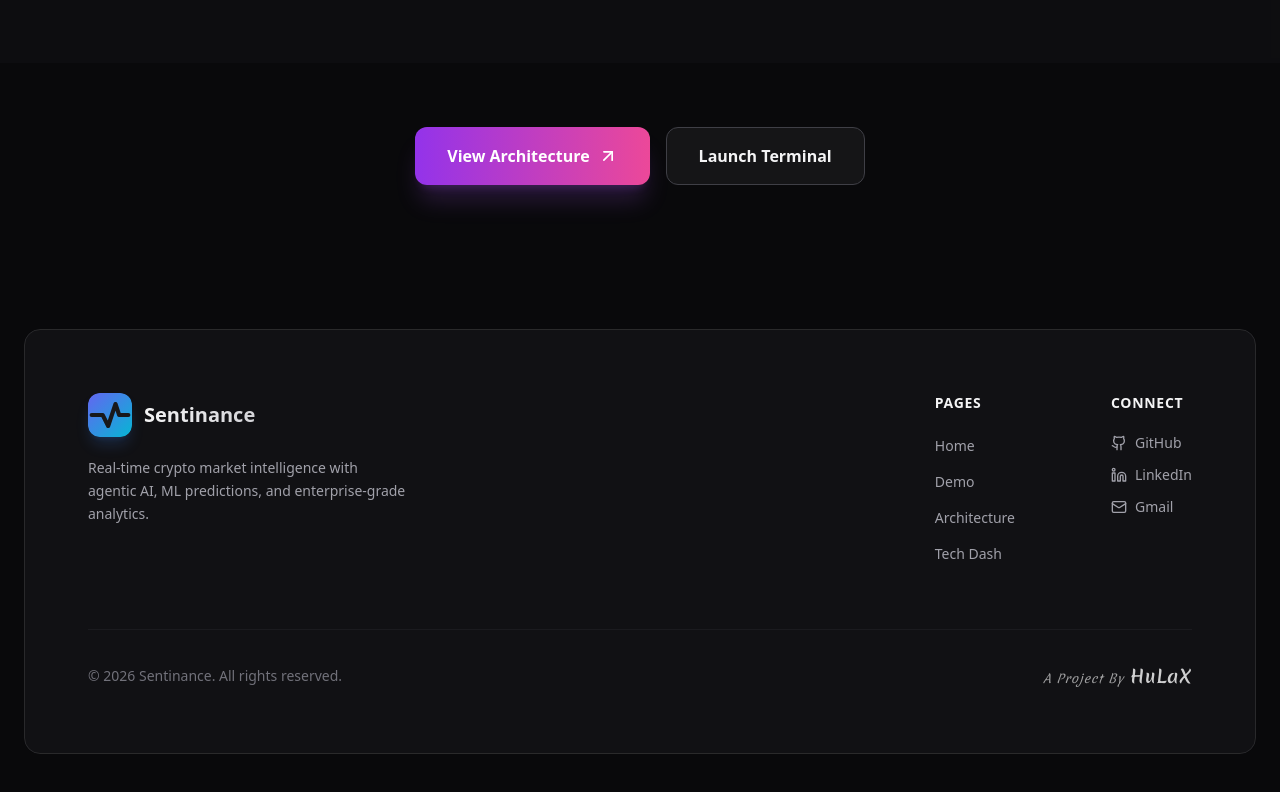
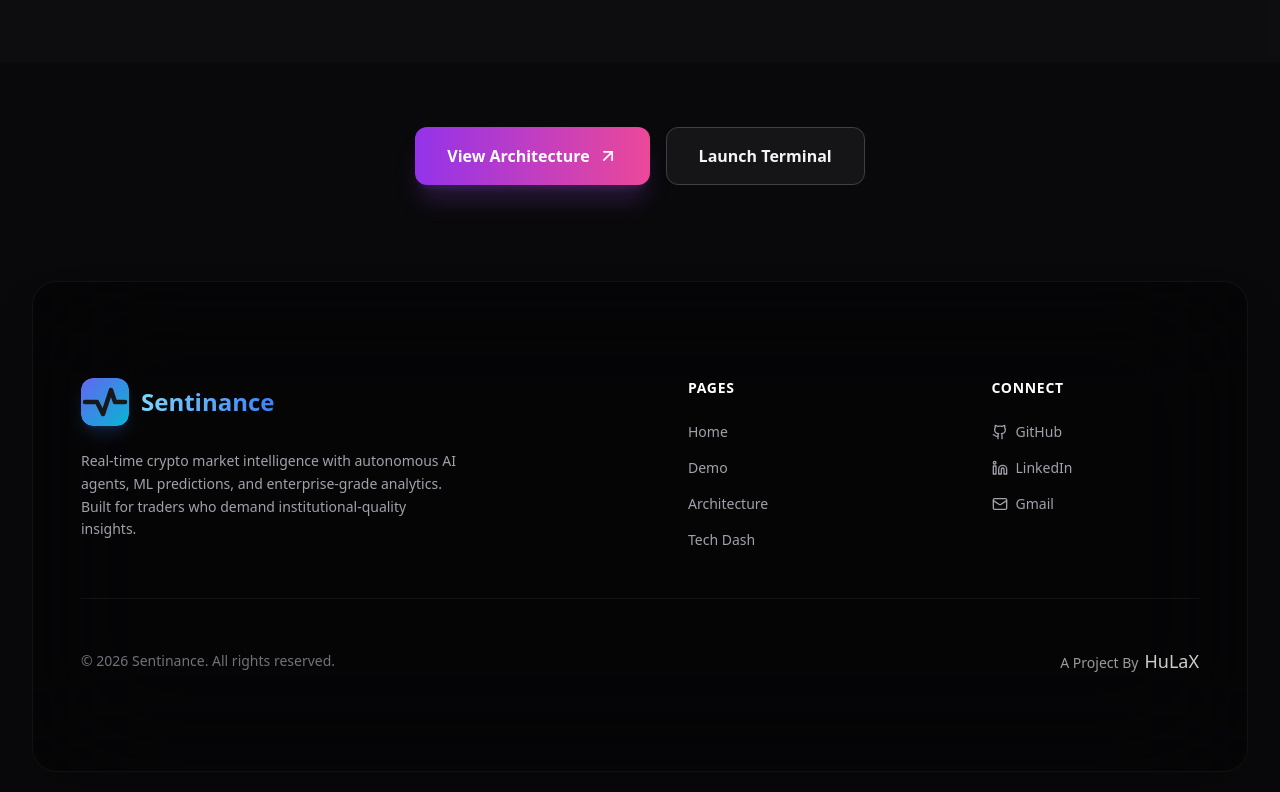
Before and after one commit to HuLaxx/Sentinance, a Next.js app in the folder apps/web/: page /techdash in a window 1280 px wide. Shown: the part 1975-2767 px from the top of the page. Built offline with nearby package versions, Linux system fonts and the light colour scheme.

Commit message:
feat: Live data fetching + Shiftify-style glassmorphism footer + dynamic status banner

```diff
--- a/apps/web/src/app/demo/page.tsx
+++ b/apps/web/src/app/demo/page.tsx
@@ -1,6 +1,6 @@
 'use client';
 
-import { useState } from 'react';
+import { useState, useEffect } from 'react';
 import Link from 'next/link';
 import {
   TrendingUp,
@@ -88,23 +88,35 @@ const INITIAL_ASSETS: Asset[] = [
 // DEMO NOTICE COMPONENT
 // ============================================
 
-function DemoNotice() {
+function DemoNotice({ isLive }: { isLive: boolean }) {
   return (
-    <div className="bg-gradient-to-r from-amber-900/40 via-amber-800/30 to-amber-900/40 border border-amber-500/40 rounded-2xl p-5 mb-8">
+    <div className={`bg-gradient-to-r ${isLive ? 'from-emerald-900/40 via-emerald-800/30 to-emerald-900/40 border-emerald-500/40' : 'from-amber-900/40 via-amber-800/30 to-amber-900/40 border-amber-500/40'} border rounded-2xl p-5 mb-8`}>
       <div className="flex flex-col md:flex-row md:items-center gap-4">
         <div className="flex items-center gap-3">
-          <div className="w-10 h-10 rounded-xl bg-amber-500/20 flex items-center justify-center">
-            <AlertTriangle className="w-5 h-5 text-amber-400" />
+          <div className={`w-10 h-10 rounded-xl ${isLive ? 'bg-emerald-500/20' : 'bg-amber-500/20'} flex items-center justify-center`}>
+            {isLive ? (
+              <span className="h-3 w-3 rounded-full bg-emerald-400 animate-pulse" />
+            ) : (
+              <AlertTriangle className="w-5 h-5 text-amber-400" />
+            )}
           </div>
           <div>
-            <h3 className="text-amber-200 font-bold">Demo Mode</h3>
-            <p className="text-amber-300/70 text-xs">Simulated fallback data</p>
+            <h3 className={`${isLive ? 'text-emerald-200' : 'text-amber-200'} font-bold`}>
+              {isLive ? 'Live Data' : 'Demo Mode'}
+            </h3>
+            <p className={`${isLive ? 'text-emerald-300/70' : 'text-amber-300/70'} text-xs`}>
+              {isLive ? 'Connected to API • Real-time updates' : 'Using fallback data'}
+            </p>
           </div>
         </div>
 
         <div className="flex-1 md:text-center">
-          <p className="text-amber-100/80 text-sm">
-            Free hosted demo. For <span className="text-amber-300 font-semibold">full live experience</span> →
+          <p className={`${isLive ? 'text-emerald-100/80' : 'text-amber-100/80'} text-sm`}>
+            {isLive ? (
+              <>Streaming live prices from <span className="text-emerald-300 font-semibold">Binance + yfinance</span></>
+            ) : (
+              <>Free hosted demo. For <span className="text-amber-300 font-semibold">full live experience</span> →</>
+            )}
           </p>
         </div>
 
@@ -112,10 +124,10 @@ function DemoNotice() {
           href="https://github.com/HuLaxx/Sentinance"
           target="_blank"
           rel="noopener noreferrer"
-          className="inline-flex items-center gap-2 px-4 py-2.5 bg-amber-500/20 hover:bg-amber-500/30 border border-amber-500/50 rounded-xl text-amber-100 font-medium text-sm transition-all hover:scale-[1.02]"
+          className={`inline-flex items-center gap-2 px-4 py-2.5 ${isLive ? 'bg-emerald-500/20 hover:bg-emerald-500/30 border-emerald-500/50' : 'bg-amber-500/20 hover:bg-amber-500/30 border-amber-500/50'} border rounded-xl ${isLive ? 'text-emerald-100' : 'text-amber-100'} font-medium text-sm transition-all hover:scale-[1.02]`}
         >
           <Github className="w-4 h-4" />
-          Clone & Run Locally
+          {isLive ? 'View Source' : 'Clone & Run Locally'}
           <ArrowRight className="w-3 h-3" />
         </a>
       </div>
@@ -279,6 +291,40 @@ function AddAssetModal({
 export default function DemoPage() {
   const [assets, setAssets] = useState<Asset[]>(INITIAL_ASSETS);
   const [showAddModal, setShowAddModal] = useState(false);
+  const [isLive, setIsLive] = useState(false);
+
+  // Fetch live prices from API
+  useEffect(() => {
+    const fetchPrices = async () => {
+      try {
+        const res = await fetch('http://localhost:8000/api/prices');
+        if (!res.ok) throw new Error('API unavailable');
+        const data = await res.json();
+
+        if (data.prices && Array.isArray(data.prices)) {
+          setIsLive(true);
+          setAssets(prev => prev.map(asset => {
+            const livePrice = data.prices.find((p: { symbol: string }) => p.symbol === asset.symbol);
+            if (livePrice) {
+              return {
+                ...asset,
+                price: livePrice.price,
+                change: livePrice.change_24h || asset.change,
+              };
+            }
+            return asset;
+          }));
+        }
+      } catch {
+        setIsLive(false);
+        // Keep using static fallback data
+      }
+    };
+
+    fetchPrices();
+    const interval = setInterval(fetchPrices, 5000);
+    return () => clearInterval(interval);
+  }, []);
 
   const enabledAssets = assets.filter(a => a.enabled);
   const disabledAssets = assets.filter(a => !a.enabled);
@@ -317,9 +363,9 @@ export default function DemoPage() {
         <div className="flex flex-col md:flex-row md:items-end justify-between gap-4 mb-6">
           <div>
             <div className="flex items-center gap-2 mb-2">
-              <span className="flex items-center gap-1.5 px-2.5 py-1 rounded-full bg-amber-500/10 border border-amber-500/30">
-                <span className="h-1.5 w-1.5 rounded-full bg-amber-400 animate-pulse" />
-                <span className="text-amber-300 text-xs font-medium">Demo</span>
+              <span className={`flex items-center gap-1.5 px-2.5 py-1 rounded-full ${isLive ? 'bg-emerald-500/10 border-emerald-500/30' : 'bg-amber-500/10 border-amber-500/30'} border`}>
+                <span className={`h-1.5 w-1.5 rounded-full ${isLive ? 'bg-emerald-400' : 'bg-amber-400'} animate-pulse`} />
+                <span className={`${isLive ? 'text-emerald-300' : 'text-amber-300'} text-xs font-medium`}>{isLive ? 'Live' : 'Demo'}</span>
               </span>
             </div>
             <h1 className="text-3xl font-bold bg-gradient-to-r from-zinc-100 to-zinc-400 bg-clip-text text-transparent">
@@ -340,7 +386,7 @@ export default function DemoPage() {
         </div>
 
         {/* Demo Notice */}
-        <DemoNotice />
+        <DemoNotice isLive={isLive} />
 
         {/* Crypto Section */}
         {cryptoAssets.length > 0 && (
--- a/apps/web/src/components/site/site-footer.tsx
+++ b/apps/web/src/components/site/site-footer.tsx
@@ -17,48 +17,44 @@ const connectLinks = [
 ];
 
 export function SiteFooter() {
+    const currentYear = new Date().getFullYear();
+
     return (
-        <footer className="relative mx-6 mb-6 rounded-2xl overflow-hidden mt-20 backdrop-blur-xl" suppressHydrationWarning>
-            {/* Simple transparent glass effect */}
-            <div className="absolute inset-0 bg-zinc-900/60" />
-
-            {/* Glass border */}
-            <div className="absolute inset-0 rounded-2xl border border-white/10" />
-
-            <div className="relative px-8 md:px-16 py-16">
+        <footer className="relative z-10 m-4 md:m-8 mt-auto rounded-3xl overflow-hidden border border-white/5 bg-black/40 backdrop-blur-3xl shadow-2xl">
+            <div className="px-8 lg:px-12 py-16 md:py-24">
                 <div className="max-w-7xl mx-auto">
-                    {/* Main footer content */}
-                    <div className="grid grid-cols-1 md:grid-cols-[1fr_auto_auto] gap-16 md:gap-16 lg:gap-24">
-                        {/* Brand Section */}
-                        <div className="space-y-5">
+                    {/* Main Grid */}
+                    <div className="grid md:grid-cols-4 gap-12 lg:gap-24">
+                        {/* Brand Column - Spans 2 */}
+                        <div className="md:col-span-2 space-y-6">
                             <Link href="/" className="flex items-center gap-3 group">
-                                <div className="w-11 h-11 rounded-xl overflow-hidden shadow-lg shadow-blue-500/20
+                                <div className="w-12 h-12 rounded-xl overflow-hidden shadow-lg shadow-blue-500/20
                                     group-hover:shadow-blue-500/40 transition-all duration-300 group-hover:scale-105">
                                     <img src="/icon.svg" alt="Sentinance" className="w-full h-full object-cover" />
                                 </div>
-                                <span className="text-xl font-bold bg-gradient-to-r from-zinc-100 to-zinc-300
-                                    bg-clip-text text-transparent group-hover:from-sky-300 group-hover:to-blue-400 transition-all duration-300">
+                                <span className="text-2xl font-bold bg-gradient-to-r from-sky-300 to-blue-500
+                                    bg-clip-text text-transparent group-hover:from-sky-200 group-hover:to-cyan-400 transition-all duration-300">
                                     Sentinance
                                 </span>
                             </Link>
-                            <p className="text-sm text-zinc-400 leading-relaxed max-w-xs">
-                                Real-time crypto market intelligence with agentic AI,
-                                ML predictions, and enterprise-grade analytics.
+                            <p className="text-zinc-400 max-w-sm leading-relaxed text-sm">
+                                Real-time crypto market intelligence with autonomous AI agents,
+                                ML predictions, and enterprise-grade analytics. Built for traders
+                                who demand institutional-quality insights.
                             </p>
                         </div>
 
-                        {/* Pages Section */}
+                        {/* Pages Column */}
                         <div>
-                            <h3 className="text-sm font-semibold text-zinc-100 uppercase tracking-wider mb-5">
+                            <h3 className="font-bold text-sm uppercase tracking-wider text-white mb-6">
                                 Pages
                             </h3>
-                            <ul className="space-y-3">
+                            <ul className="space-y-4 text-sm text-zinc-400">
                                 {pageLinks.map((link) => (
                                     <li key={link.href}>
                                         <Link
                                             href={link.href}
-                                            className="text-sm text-zinc-400 hover:text-sky-400
-                                                transition-all duration-200 hover:translate-x-1 inline-block">
+                                            className="hover:text-sky-400 transition-colors">
                                             {link.label}
                                         </Link>
                                     </li>
@@ -66,20 +62,19 @@ export function SiteFooter() {
                             </ul>
                         </div>
 
-                        {/* Connect Section */}
+                        {/* Connect Column */}
                         <div>
-                            <h3 className="text-sm font-semibold text-zinc-100 uppercase tracking-wider mb-5">
+                            <h3 className="font-bold text-sm uppercase tracking-wider text-white mb-6">
                                 Connect
                             </h3>
-                            <ul className="space-y-3">
+                            <ul className="space-y-4 text-sm text-zinc-400">
                                 {connectLinks.map((link) => (
                                     <li key={link.label}>
                                         <a
                                             href={link.href}
                                             target="_blank"
                                             rel="noopener noreferrer"
-                                            className="flex items-center gap-2 text-sm text-zinc-400
-                                                hover:text-sky-400 transition-all duration-200 group">
+                                            className="hover:text-sky-400 transition-colors flex items-center gap-2 group">
                                             <link.icon className="w-4 h-4 group-hover:scale-110 transition-transform" />
                                             {link.label}
                                         </a>
@@ -90,23 +85,21 @@ export function SiteFooter() {
                     </div>
                 </div>
 
-                {/* Bottom Section */}
-                <div className="mt-16 pt-8 border-t border-zinc-800/50 flex flex-col md:flex-row
-                        items-center justify-between gap-4">
-                    <p className="text-sm text-zinc-500">
-                        © {new Date().getFullYear()} Sentinance. All rights reserved.
-                    </p>
+                {/* Bottom Bar */}
+                <div className="max-w-7xl mx-auto pt-12 mt-12 border-t border-white/5 flex flex-col md:flex-row items-center justify-between gap-6 text-sm text-zinc-500">
+                    <p>© {currentYear} Sentinance. All rights reserved.</p>
                     <a
                         href="https://hulax.vercel.app"
                         target="_blank"
                         rel="noreferrer"
-                        className="group inline-flex items-baseline gap-1.5 text-white/70">
-                        <span className="hulax-credit-label text-xs text-white/60 transition-all group-hover:text-white/70 group-hover:drop-shadow-[0_0_8px_rgba(56,189,248,0.3)]">
+                        className="group inline-flex items-baseline gap-1.5">
+                        <span className="text-white/60 transition-all group-hover:text-white group-hover:drop-shadow-[0_0_8px_rgba(255,255,255,0.5)]">
                             A Project By
                         </span>
-                        <span className="hulax-credit inline-block origin-left text-base text-white/80 transition-all
-                                group-hover:scale-110 group-hover:text-sky-400 group-hover:font-black
-                                group-hover:drop-shadow-[0_0_14px_rgba(56,189,248,0.45)] sm:text-lg">
+                        <span className="text-white/80 transition-all group-hover:scale-110 group-hover:text-transparent
+                            group-hover:bg-clip-text group-hover:bg-gradient-to-r group-hover:from-blue-600
+                            group-hover:via-fuchsia-600 group-hover:to-amber-500 group-hover:font-black
+                            group-hover:drop-shadow-[0_0_14px_rgba(214,182,138,0.45)] sm:text-lg">
                             HuLaX
                         </span>
                     </a>
```
